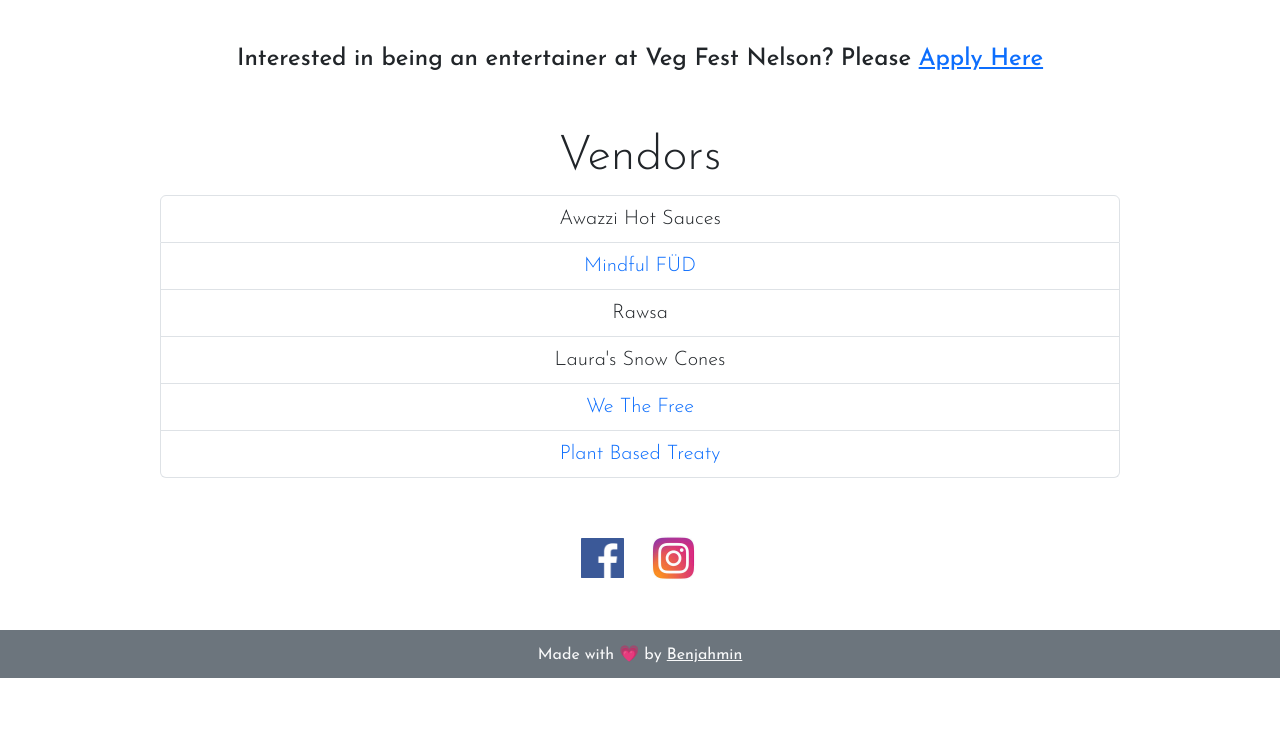
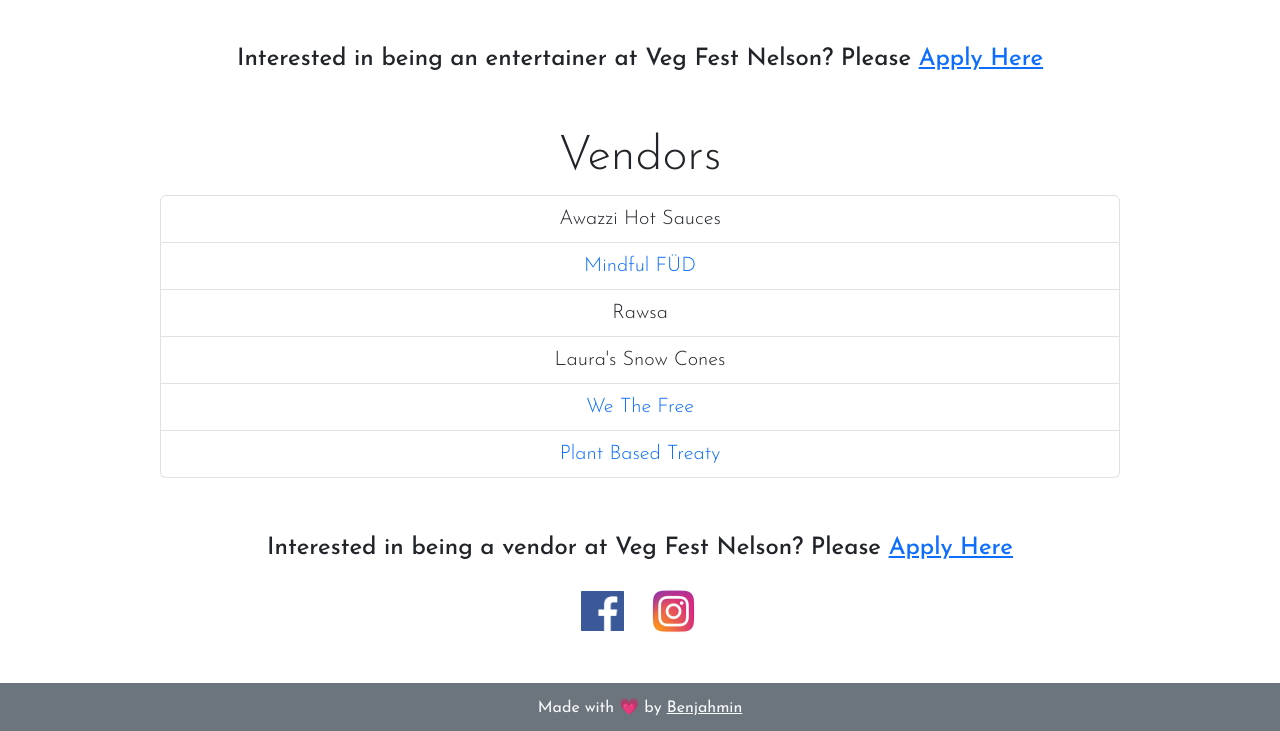
Before and after one commit to benjahmin-koenigsberg/nelson-vegfest, a plain HTML site: page index.html in a window 1280 px wide. Shown: the part 1716-2447 px from the top of the page. Before the commit the page ends 2394 px from the top, so only its background shows below. Drawn offline with nearby package versions, Linux system fonts and the light colour scheme.

Commit message:
updates link to vendors

```diff
--- a/index.html
+++ b/index.html
@@ -192,6 +192,10 @@
             </ul>
         </section>
 
+        <h4 class="m-4 text-center">Interested in being a vendor at Veg Fest Nelson? Please <a
+                href="https://docs.google.com/forms/d/e/1FAIpQLSeIRRHG7iafZ-h7fj9THPZTNQAHpJC3QRDHuyxe0upMbwg5vw/viewform"
+                target="_blank">Apply Here</a> </h4>
+
     <!-- <section class="w-full text-dark text-center py-2 my-5 mx-auto col-sm-11 col-md-9" id="sponsors">
         <h2>Sponsors</h2>
         <ul class="list-group">
```
